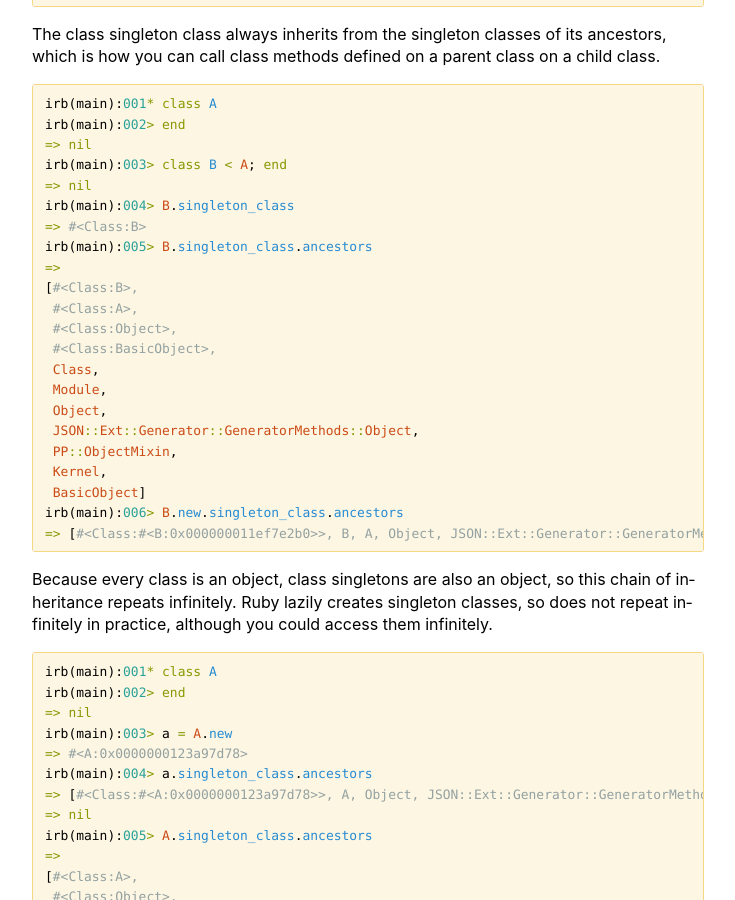
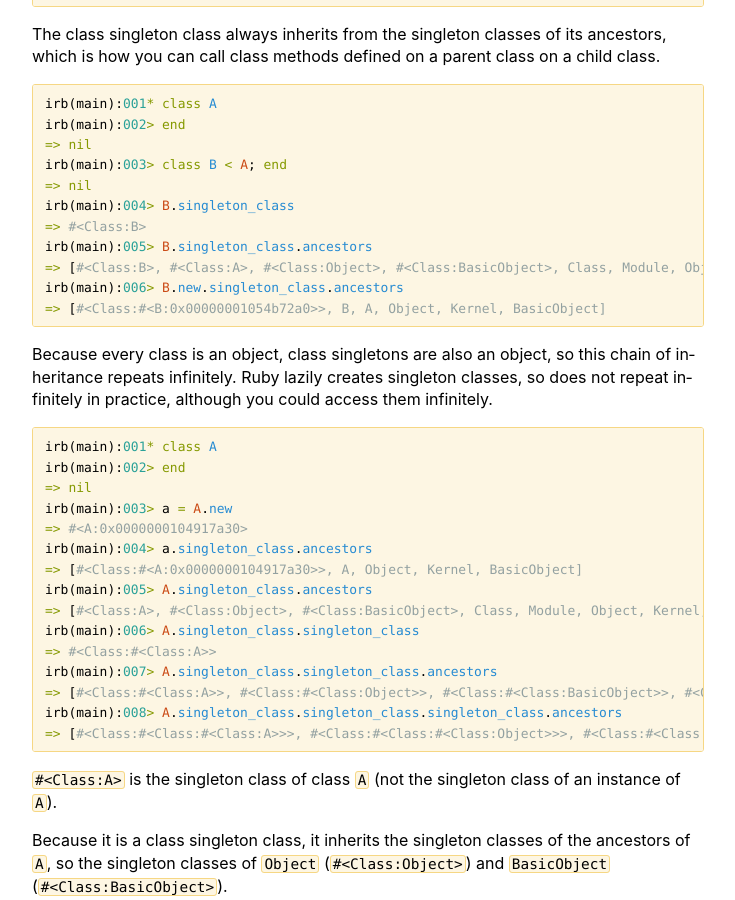
Before and after one commit to themichaelyang/tautology.town, a Jekyll site: the page built from _posts/2025/2025-12-01-ruby-object-model.md, in a window 1280 px wide and 900 px high, scrolled down 6880 px. Shown: the whole window, without its empty margins (272-1007 px from the left). Built offline with Jekyll 4.4.1, drawn with Linux system fonts in a browser that asks for light colours; some of the changed text lies outside the part shown.

Commit message:
add script to run irb snippets and fix irb typos in ruby object model

````diff
--- a/_posts/2025/2025-12-01-ruby-object-model.md
+++ b/_posts/2025/2025-12-01-ruby-object-model.md
@@ -74,7 +74,7 @@
 irb(main):002> end
 => nil
 irb(main):003> a = A.new
-=> #<A:0x0000000132451b58>
+=> #<A:0x0000000105017dd0>
 irb(main):004> a.class
 => A
 ```
@@ -99,8 +99,8 @@
 irb(main):003* class B < A
 irb(main):004> end
 => nil
-irb(main):005> A.ancestors
-=> [A, B, Object, JSON::Ext::Generator::GeneratorMethods::Object, PP::ObjectMixin, Kernel, BasicObject]
+irb(main):005> B.ancestors
+=> [B, A, Object, Kernel, BasicObject]
 ```
 
 #### Method resolution
@@ -113,17 +113,17 @@
 irb(main):003*     "aye"
 irb(main):004*   end
 irb(main):005> end
-=> nil
+=> :say
 irb(main):006* class B < A
 irb(main):007*   def say
 irb(main):008*     "bye"
 irb(main):009*   end
 irb(main):010> end
-=> nil
+=> :say
 irb(main):011> A.ancestors
-=> [A, B, Object, JSON::Ext::Generator::GeneratorMethods::Object, PP::ObjectMixin, Kernel, BasicObject]
+=> [A, Object, Kernel, BasicObject]
 irb(main):012> B.ancestors
-=> [B, Object, JSON::Ext::Generator::GeneratorMethods::Object, PP::ObjectMixin, Kernel, BasicObject]
+=> [B, A, Object, Kernel, BasicObject]
 ```
 
 Every class inherits from `Object`. The root of every class heirarchy is `BasicObject`. These define the most basic methods every object (everything) can call.
@@ -155,11 +155,11 @@
 
 ```ruby
 irb(main):001> Class.new
-=> #<Class:0x000000011e21ee30>
+=> #<Class:0x00000001009b8678>
 irb(main):002> A = Class.new
 => A
 irb(main):003> a = A.new
-=> #<A:0x0000000128d3e360>
+=> #<A:0x0000000100997c20>
 ```
 
 The class of `Class` is ... itself. Because it's a class!
@@ -180,7 +180,7 @@
 
 ```ruby
 irb(main):001> Class.ancestors
-=> [Class, Module, Object, JSON::Ext::Generator::GeneratorMethods::Object, PP::ObjectMixin, Kernel, BasicObject]
+=> [Class, Module, Object, Kernel, BasicObject]
 ```
 
 It turns out all classes inherit from `Module`.
@@ -230,11 +230,11 @@
 irb(main):002> end
 => nil
 irb(main):003> a = A.new
-=> #<A:0x000000012275ded8>
+=> #<A:0x0000000104e67d00>
 irb(main):004> a.singleton_class
-=> #<Class:#<A:0x000000012275ded8>>
+=> #<Class:#<A:0x0000000104e67d00>>
 irb(main):005> a.singleton_class.ancestors
-=> [#<Class:#<A:0x000000012275ded8>>, A, Object, JSON::Ext::Generator::GeneratorMethods::Object, PP::ObjectMixin, Kernel, BasicObject]
+=> [#<Class:#<A:0x0000000104e67d00>>, A, Object, Kernel, BasicObject]
 ```
 
 Importantly, because this singleton class is created per instance, any methods set on the object's singleton class do not modify the object's regular class.
@@ -250,9 +250,9 @@
 irb(main):002> end
 => nil
 irb(main):003> a1 = A.new
-=> #<A:0x0000000160650688>
+=> #<A:0x00000001052774e0>
 irb(main):004> a2 = A.new
-=> #<A:0x000000012f65aad8>
+=> #<A:0x0000000105277260>
 irb(main):005* def a1.hello
 irb(main):006*   "hi"
 irb(main):007> end
@@ -268,15 +268,15 @@
 irb(main):014> a2.bye
 => "cya"
 irb(main):015> a2.hello
-(irb):15:in '<main>': undefined method 'hello' for #<A:0x000000012f65aad8> (NoMethodError)
+undefined method 'hello' for #<A:0x0000000105277260> (NoMethodError)
 irb(main):016> a3 = A.new
-=> #<A:0x000000012f2d9620>
+=> #<A:0x0000000105276568>
 irb(main):017> a3.hello
-(irb):17:in '<main>': undefined method 'hello' for #<A:0x000000012f2d9620> (NoMethodError)
+undefined method 'hello' for an instance of A (NoMethodError)
 irb(main):018> a1.bye
-(irb):18:in '<main>': undefined method 'bye' for #<A:0x0000000160650688> (NoMethodError)
+undefined method 'bye' for #<A:0x00000001052774e0> (NoMethodError)
 irb(main):019> a3.bye
-(irb):19:in '<main>': undefined method 'bye' for #<A:0x000000012f2d9620> (NoMethodError)
+undefined method 'bye' for an instance of A (NoMethodError)
 ```
 
 ### Class methods
@@ -315,8 +315,8 @@
 irb(main):006*     "yes"
 irb(main):007*   end
 irb(main):008> end
-irb(main):009>
-irb(main):010> A.singleton_class.instance_methods.include?(:on_the_class_singleton)
+=> :on_the_class_singleton
+irb(main):009> A.singleton_class.instance_methods.include?(:on_the_class_singleton)
 => true
 ```
 
@@ -331,20 +331,9 @@
 irb(main):004> B.singleton_class
 => #<Class:B>
 irb(main):005> B.singleton_class.ancestors
-=>
-[#<Class:B>,
- #<Class:A>,
- #<Class:Object>,
- #<Class:BasicObject>,
- Class,
- Module,
- Object,
- JSON::Ext::Generator::GeneratorMethods::Object,
- PP::ObjectMixin,
- Kernel,
- BasicObject]
+=> [#<Class:B>, #<Class:A>, #<Class:Object>, #<Class:BasicObject>, Class, Module, Object, Kernel, BasicObject]
 irb(main):006> B.new.singleton_class.ancestors
-=> [#<Class:#<B:0x000000011ef7e2b0>>, B, A, Object, JSON::Ext::Generator::GeneratorMethods::Object, PP::ObjectMixin, Kernel, BasicObject]
+=> [#<Class:#<B:0x00000001054b72a0>>, B, A, Object, Kernel, BasicObject]
 ```
 
 Because every class is an object, class singletons are also an object, so this chain of inheritance repeats infinitely. Ruby lazily creates singleton classes, so does not repeat infinitely in practice, although you could access them infinitely.
@@ -354,60 +343,17 @@
 irb(main):002> end
 => nil
 irb(main):003> a = A.new
-=> #<A:0x0000000123a97d78>
+=> #<A:0x0000000104917a30>
 irb(main):004> a.singleton_class.ancestors
-=> [#<Class:#<A:0x0000000123a97d78>>, A, Object, JSON::Ext::Generator::GeneratorMethods::Object, PP::ObjectMixin, Kernel, BasicObject]
-=> nil
+=> [#<Class:#<A:0x0000000104917a30>>, A, Object, Kernel, BasicObject]
 irb(main):005> A.singleton_class.ancestors
-=>
-[#<Class:A>,
- #<Class:Object>,
- #<Class:BasicObject>,
- Class,
- Module,
- Object,
- JSON::Ext::Generator::GeneratorMethods::Object,
- PP::ObjectMixin,
- Kernel,
- BasicObject]
+=> [#<Class:A>, #<Class:Object>, #<Class:BasicObject>, Class, Module, Object, Kernel, BasicObject]
 irb(main):006> A.singleton_class.singleton_class
 => #<Class:#<Class:A>>
 irb(main):007> A.singleton_class.singleton_class.ancestors
-=>
-[#<Class:#<Class:A>>,
- #<Class:#<Class:Object>>,
- #<Class:#<Class:BasicObject>>,
- #<Class:Class>,
- #<Class:Module>,
- #<Class:Object>,
- #<Class:BasicObject>,
- Class,
- Module,
- Object,
- JSON::Ext::Generator::GeneratorMethods::Object,
- PP::ObjectMixin,
- Kernel,
- BasicObject]
+=> [#<Class:#<Class:A>>, #<Class:#<Class:Object>>, #<Class:#<Class:BasicObject>>, #<Class:Class>, #<Class:Module>, #<Class:Object>, #<Class:BasicObject>, Class, Module, Object, Kernel, BasicObject]
 irb(main):008> A.singleton_class.singleton_class.singleton_class.ancestors
-=>
-[#<Class:#<Class:#<Class:A>>>,
- #<Class:#<Class:#<Class:Object>>>,
- #<Class:#<Class:#<Class:BasicObject>>>,
- #<Class:#<Class:Class>>,
- #<Class:#<Class:Module>>,
- #<Class:#<Class:Object>>,
- #<Class:#<Class:BasicObject>>,
- #<Class:Class>,
- #<Class:Module>,
- #<Class:Object>,
- #<Class:BasicObject>,
- Class,
- Module,
- Object,
- JSON::Ext::Generator::GeneratorMethods::Object,
- PP::ObjectMixin,
- Kernel,
- BasicObject]
+=> [#<Class:#<Class:#<Class:A>>>, #<Class:#<Class:#<Class:Object>>>, #<Class:#<Class:#<Class:BasicObject>>>, #<Class:#<Class:Class>>, #<Class:#<Class:Module>>, #<Class:#<Class:Object>>, #<Class:#<Class:BasicObject>>, #<Class:Class>, #<Class:Module>, #<Class:Object>, #<Class:BasicObject>, Class, Module, Object, Kernel, BasicObject]
 ```
 
 `#<Class:A>` is the singleton class of class `A` (not the singleton class of an instance of `A`).
````
Also changed, not shown: _posts/2025/evaluate_ruby.rb (added, +166 -0 lines).
